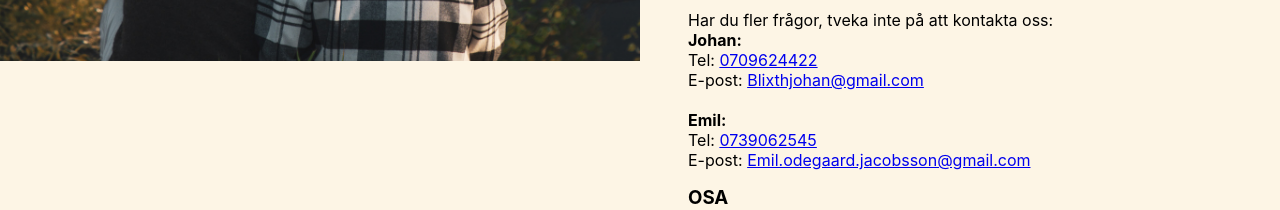
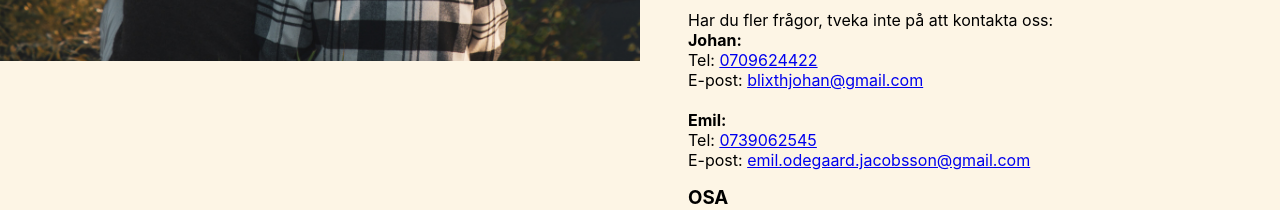
Before and after one commit to Sofiajac/wedding, a React (Create React App) app: page / in a window 1280 px wide. Shown: the part 739-949 px from the top of the page. Built offline with nearby package versions, Linux system fonts and the light colour scheme; a web font is replaced by a local one.

Commit message:
Fix lowercase emails

```diff
--- a/src/pages/Welcome.tsx
+++ b/src/pages/Welcome.tsx
@@ -105,7 +105,7 @@ export const Welcome = ({ apiUrl }: WelcomeProps) => {
           Tel: <a href="tel:0709624422">0709624422</a>
           <br />
           E-post:{' '}
-          <a href="mailto:Blixthjohan@gmail.com">Blixthjohan@gmail.com</a>
+          <a href="mailto:blixthjohan@gmail.com">blixthjohan@gmail.com</a>
         </p>
         <br />
 
@@ -114,8 +114,8 @@ export const Welcome = ({ apiUrl }: WelcomeProps) => {
           Tel: <a href="tel:0739062545">0739062545</a>
           <br />
           E-post:{' '}
-          <a href="mailto:Emil.odegaard.jacobsson@gmail.com">
-            Emil.odegaard.jacobsson@gmail.com
+          <a href="mailto:emil.odegaard.jacobsson@gmail.com">
+            emil.odegaard.jacobsson@gmail.com
           </a>
         </p>
       </section>
```
Also changed, not shown: 1 other file (tests, documents, lock files or other folders).
